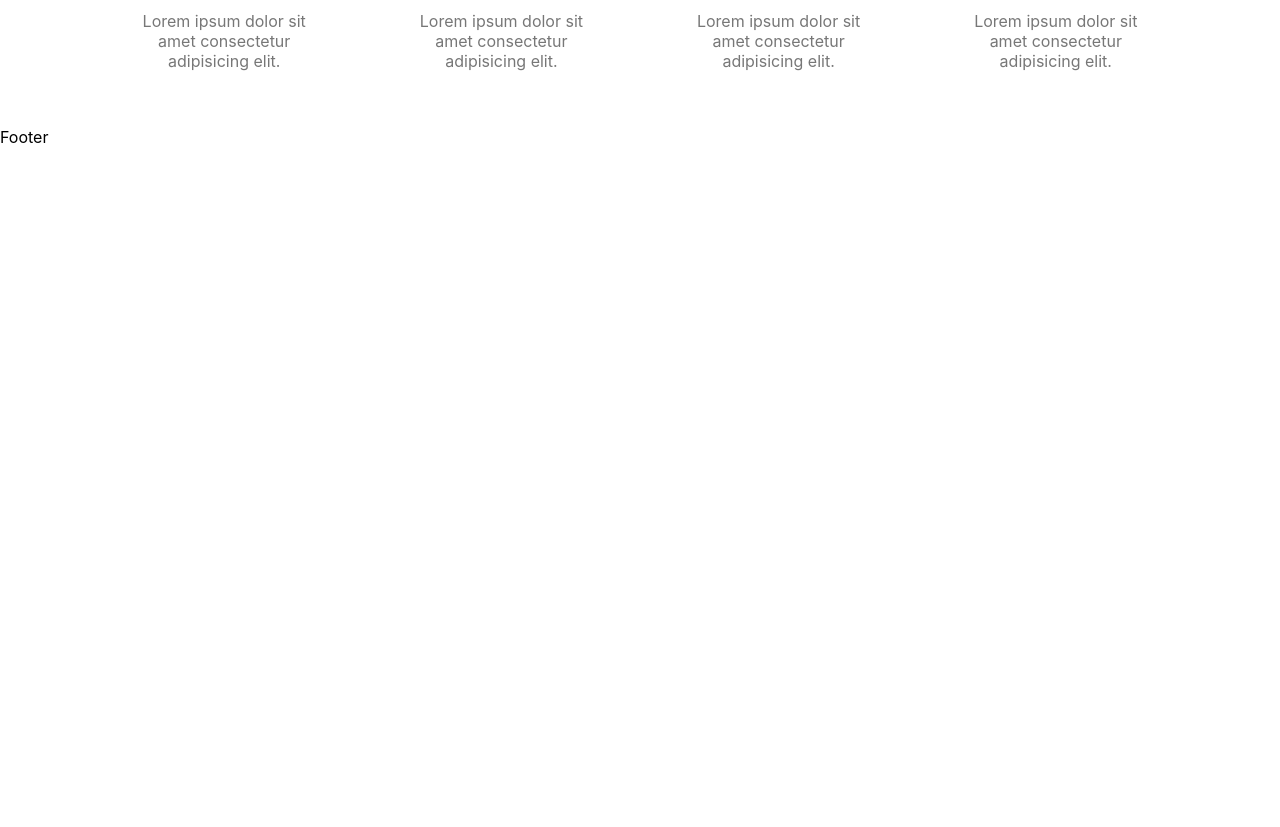
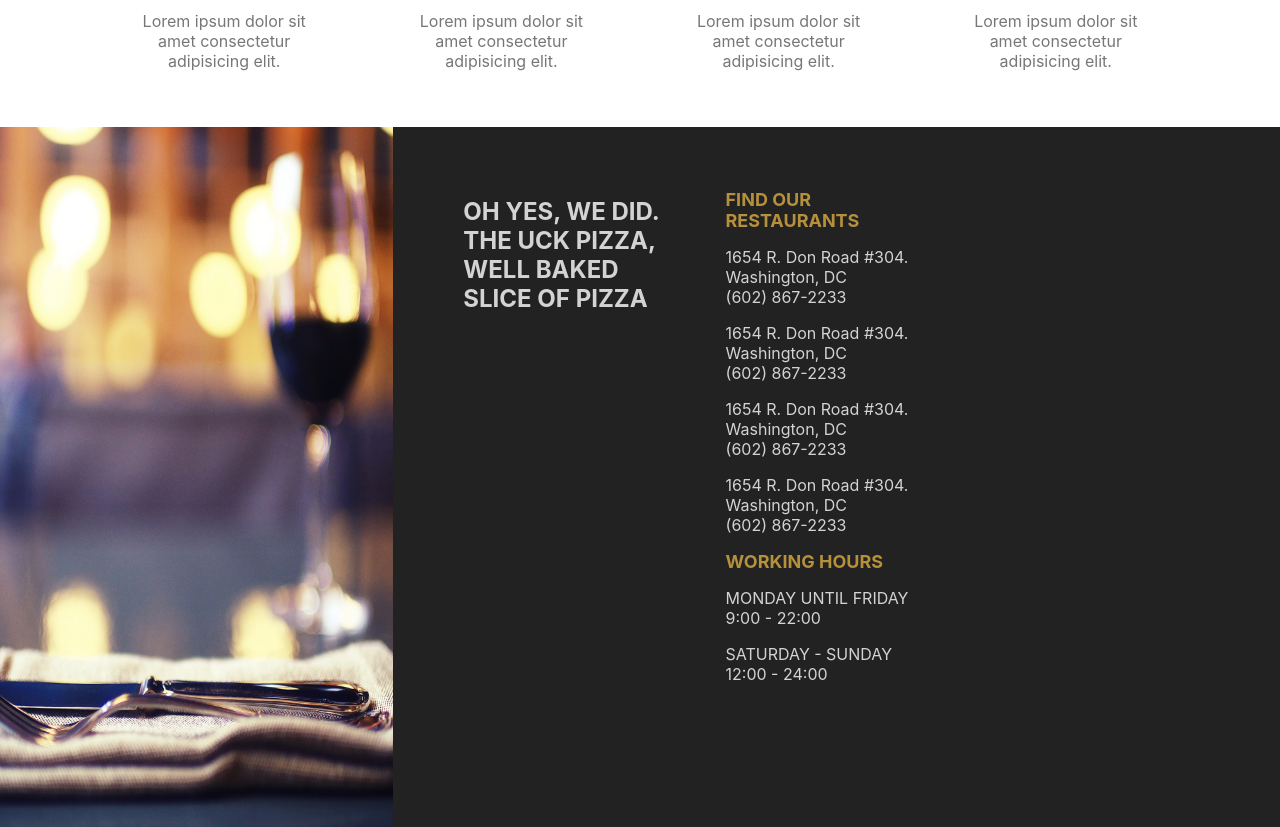
Before and after one commit to ufukcankurt/nextjs-food-order-app, a Next.js app: page / in a window 1280 px wide. Shown: the part 1720-2547 px from the top of the page. Before the commit the page ends 1867 px from the top, so only its background shows below. Built offline with nearby package versions, Linux system fonts and the light colour scheme.

Commit message:
Create | Footer Design

```diff
--- a/components/Footer.jsx
+++ b/components/Footer.jsx
@@ -1,8 +1,55 @@
+import styles from "../styles/Footer.module.css"
 import React from 'react'
+import Image from "next/image"
 
 const Footer = () => {
   return (
-    <div>Footer</div>
+    <div className={styles.container}>
+    <div className={styles.item}>
+      <Image src="/img/bg.png" layout="fill" alt="" />
+    </div>
+    <div className={styles.item}>
+      <div className={styles.card}>
+        <h2 className={styles.motto}>
+          OH YES, WE DID. THE UCK PIZZA, WELL BAKED SLICE OF PIZZA
+        </h2>
+      </div>
+      <div className={styles.card}>
+        <h1 className={styles.title}>FIND OUR RESTAURANTS</h1>
+        <p className={styles.text}>
+          1654 R. Don Road #304. <br/>
+          Washington, DC <br/>
+          {`(602) 867-2233`}
+        </p>
+        <p className={styles.text}>
+          1654 R. Don Road #304. <br/>
+          Washington, DC <br/>
+          {`(602) 867-2233`}
+        </p>
+        <p className={styles.text}>
+          1654 R. Don Road #304. <br/>
+          Washington, DC <br/>
+          {`(602) 867-2233`}
+        </p>
+        <p className={styles.text}>
+          1654 R. Don Road #304. <br/>
+          Washington, DC <br/>
+          {`(602) 867-2233`}
+        </p>
+        <h1 className={styles.title}>WORKING HOURS</h1>
+        <p className={styles.text}>
+          MONDAY UNTIL FRIDAY <br/>
+          9:00 - 22:00
+        </p>
+        <p className={styles.text}>
+          SATURDAY - SUNDAY <br/>
+          12:00 - 24:00
+        </p>
+      </div>
+      <div className={styles.card}></div>
+    </div>
+
+    </div>
   )
 }
 
--- /dev/null
+++ b/styles/Footer.module.css
@@ -0,0 +1,35 @@
+.container {
+    height: calc(100vh - 100px);
+    background-color: #222;
+    display: flex;
+  }
+
+  .item {
+    flex: 1;
+    position: relative;
+    display: flex;
+  }
+
+  .item:last-child {
+    flex: 2;
+    padding: 50px;
+    justify-content: space-between;
+  }
+
+  .card {
+    flex: 1;
+    padding: 0 20px;
+  }
+
+  .title {
+    font-size: 18px;
+    color: #b7903c;
+  }
+
+  .text {
+    color: lightgray;
+  }
+
+  .motto {
+    color: rgb(211, 211, 211);
+  }
```
